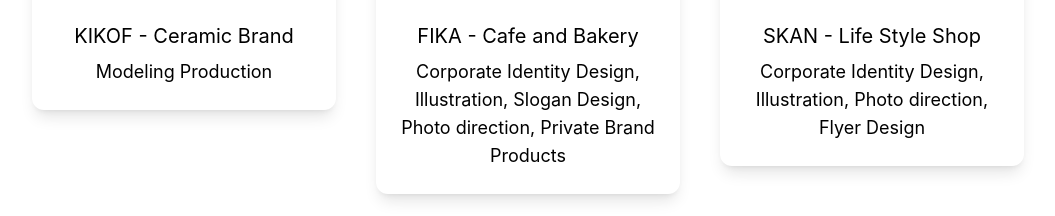
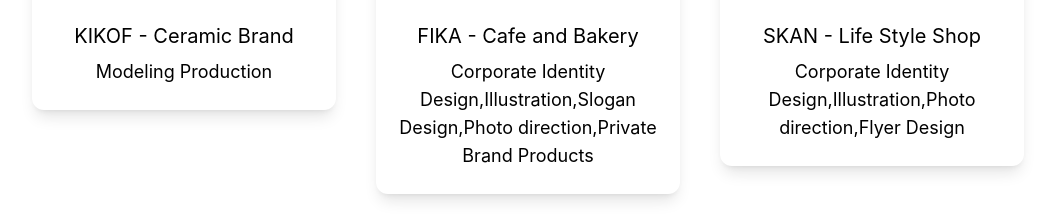
Before and after one commit to mariamarinescu/ji-yun, a React (Vite) app: page /ji-yun/projects in a window 1280 px wide. Shown: the part 549-765 px from the top of the page, without its empty margins (112-1167 px from the left). Built offline with nearby package versions, Linux system fonts and the light colour scheme; what tailwindcss-children would draw is missing.

Commit message:
fix(build): make default param option for Project

```diff
--- a/src/components/projects/Project.tsx
+++ b/src/components/projects/Project.tsx
@@ -3,8 +3,7 @@
 import { FC } from 'react';
 import { Link } from 'react-router-dom';
 
-export const Project: FC<{ project: ProjectType }> = ({ project }) => {
-  const { id, client, img, tags } = project;
+export const Project: FC<{ project?: ProjectType }> = ({ project }) => {
   return (
     <motion.div
       initial={{ opacity: 0 }}
@@ -15,21 +14,21 @@
         delay: 0.15,
       }}
     >
-      <Link to={`/ji-yun/projects/${id}`} aria-label="Single Project">
+      <Link to={`/ji-yun/projects/${project?.id}`} aria-label="Single Project">
         <div className="bg-secondary-light dark:bg-ternary-dark mb-10 cursor-pointer rounded-xl shadow-lg hover:shadow-xl sm:mb-0">
           <div>
             <img
-              src={img}
+              src={project?.img}
               className="rounded-t-xl border-none"
               alt="Single Project"
             />
           </div>
           <div className="px-4 py-6 text-center">
             <p className="font-general-medium text-ternary-dark dark:text-ternary-light mb-2 text-lg md:text-xl">
-              {client}
+              {project?.client}
             </p>
             <span className="text-ternary-dark dark:text-ternary-light text-lg">
-              {tags.map((tag) => tag).join(', ')}
+              {[project?.tags || []].map((tag) => tag).join(', ')}
             </span>
           </div>
         </div>
```
